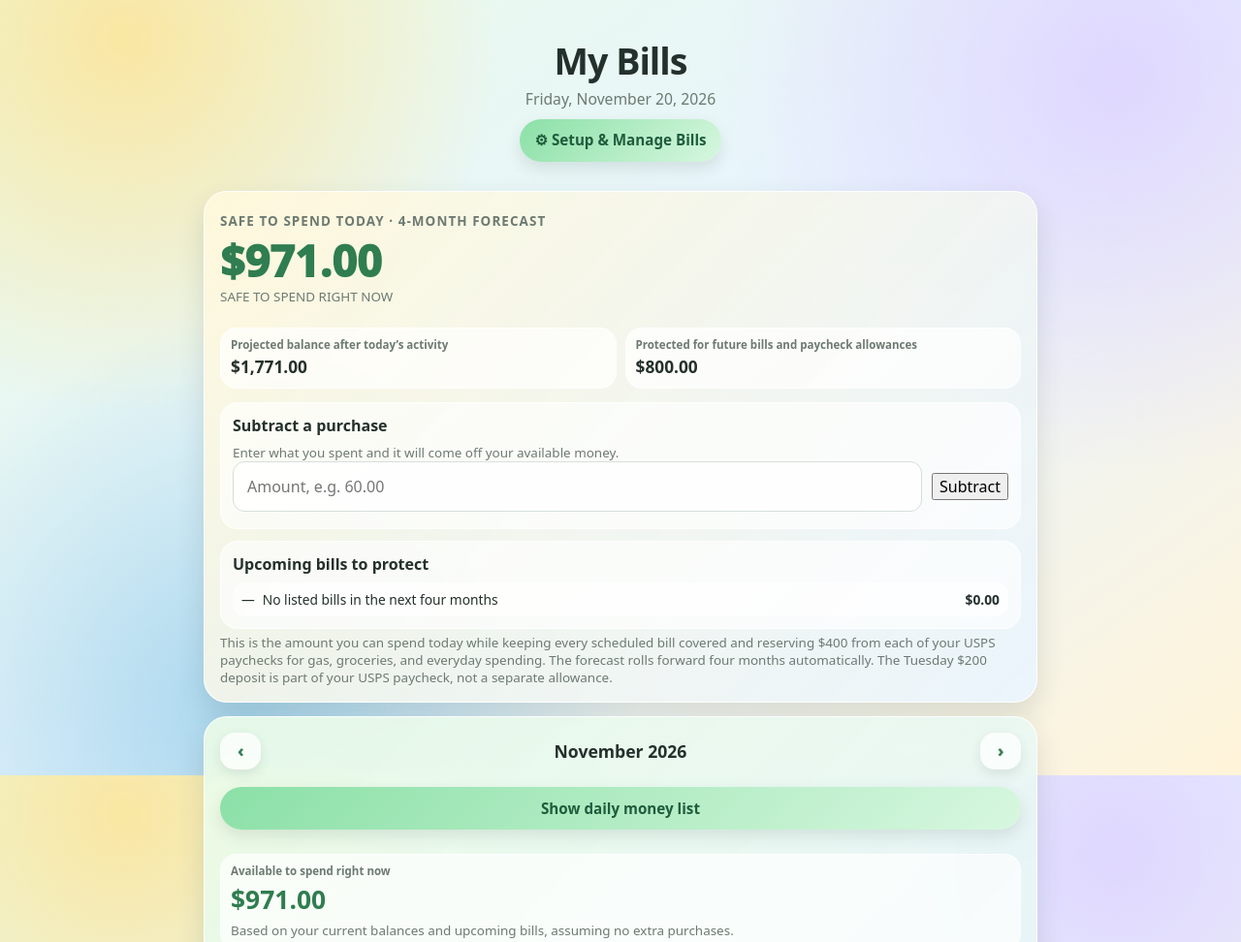
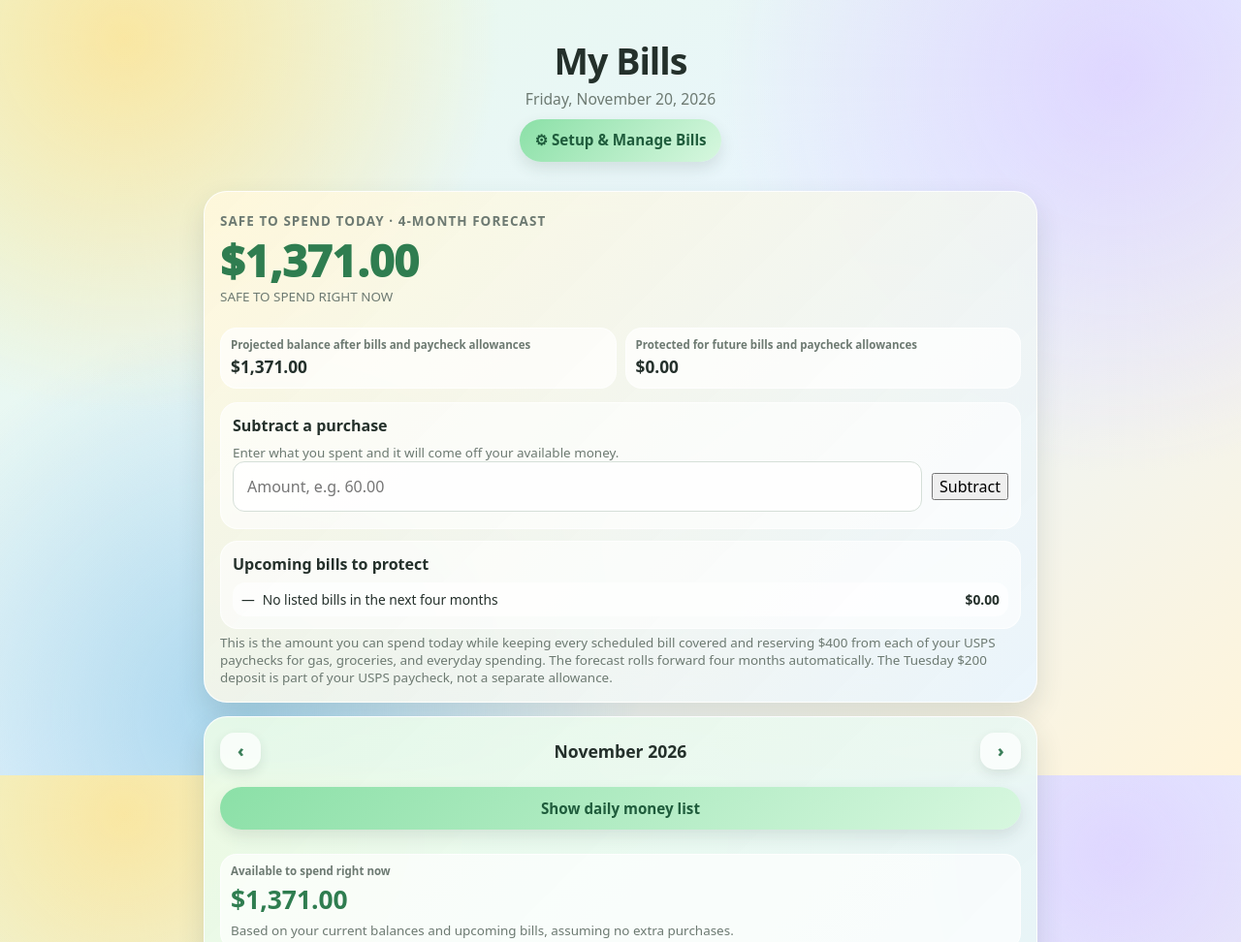
Before and after one commit to bisket74-eng/bills, a plain HTML site: page index.html in a window 1280 px wide. Shown: the top 972 px of the page at 97% size. Drawn offline with Linux system fonts and the light colour scheme.

Commit message:
Carry paycheck allowance reserves into future date forecasts

```diff
--- a/index.html
+++ b/index.html
@@ -77,7 +77,7 @@
     <p class="small-note">SAFE TO SPEND RIGHT NOW</p>
   </div>
   <div class="summary-row">
-    <div class="summary-box"><span>Projected balance after today’s activity</span><strong id="cashAvailableNow">$160.00</strong></div>
+    <div class="summary-box"><span>Projected balance after bills and paycheck allowances</span><strong id="cashAvailableNow">$160.00</strong></div>
     <div class="summary-box"><span>Protected for future bills and paycheck allowances</span><strong id="reservedForBills">$0.00</strong></div>
   </div>
   <div class="selected-day-box" style="margin-top:14px">
@@ -330,26 +330,31 @@ function getFourMonthSpendingForecast(fromDate=today){
   const end=new Date(start.getFullYear()+Math.floor(monthAfter/12),monthAfter%12,Math.min(start.getDate(),new Date(start.getFullYear()+Math.floor(monthAfter/12),monthAfter%12,0).getDate()));
   // Begin with the projected balance AFTER all deposits and bills on the
   // selected date. This is essential on payday: today's income is spendable.
-  const startingBalance=getCashBalanceThrough(start);
+  const cashAfterScheduledActivity=getCashBalanceThrough(start);
+  // Carry forward the $400 protections from every USPS payday since today,
+  // including the selected date if it is a payday.
+  let reservedPaychecks=0;
+  let month=new Date(today.getFullYear(),today.getMonth()-1,1);
+  while(month<=start){
+    getPayDatesForCalendar(month.getFullYear(),month.getMonth()).forEach(payday=>{
+      if(payday>=today&&payday<=start)reservedPaychecks++;
+    });
+    month=new Date(month.getFullYear(),month.getMonth()+1,1);
+  }
+  const startingBalance=cashAfterScheduledActivity-reservedPaychecks*400;
   const events=getCashFlowEvents(addDays(start,1),end);
-  // Protect $400 once on each USPS Friday payday, including the selected day
-  // if it is payday. Tuesday's $200 is only the split portion of that check.
-  let month=new Date(start.getFullYear(),start.getMonth()-1,1);
+  // Reserve another $400 for each USPS payday after the selected date.
+  // Tuesday's $200 is part of that same biweekly paycheck.
+  month=new Date(start.getFullYear(),start.getMonth()-1,1);
   while(month<end){
     getPayDatesForCalendar(month.getFullYear(),month.getMonth()).forEach(payday=>{
-      if(payday>=start&&payday<end)events.push({date:payday,type:"reserve",name:"USPS paycheck everyday allowance",amount:400});
+      if(payday>start&&payday<end)events.push({date:payday,type:"reserve",name:"USPS paycheck everyday allowance",amount:400});
     });
     month=new Date(month.getFullYear(),month.getMonth()+1,1);
   }
   const priority=e=>e.type==="income"?0:e.type==="expense"?1:2;
   events.sort((a,b)=>a.date-b.date||priority(a)-priority(b));
-  let projected=startingBalance,minimum=startingBalance,limitingEvent=null;
-  // Today's payday allowance is reserved against today's projected balance.
-  if(getPayDatesForCalendar(start.getFullYear(),start.getMonth()).some(d=>dateKey(d)===dateKey(start))){
-    projected-=400;
-    minimum=Math.min(minimum,projected);
-    limitingEvent={date:start,type:"reserve",name:"USPS paycheck everyday allowance",amount:400};
-  }
+  let projected=startingBalance,minimum=startingBalance,limitingEvent=reservedPaychecks?{date:start,type:"reserve",name:"USPS paycheck everyday allowance",amount:reservedPaychecks*400}:null;
   events.forEach(event=>{
     projected+=event.type==="income"?Number(event.amount||0):-Number(event.amount||0);
     if(projected<minimum){minimum=projected;limitingEvent=event;}
```
